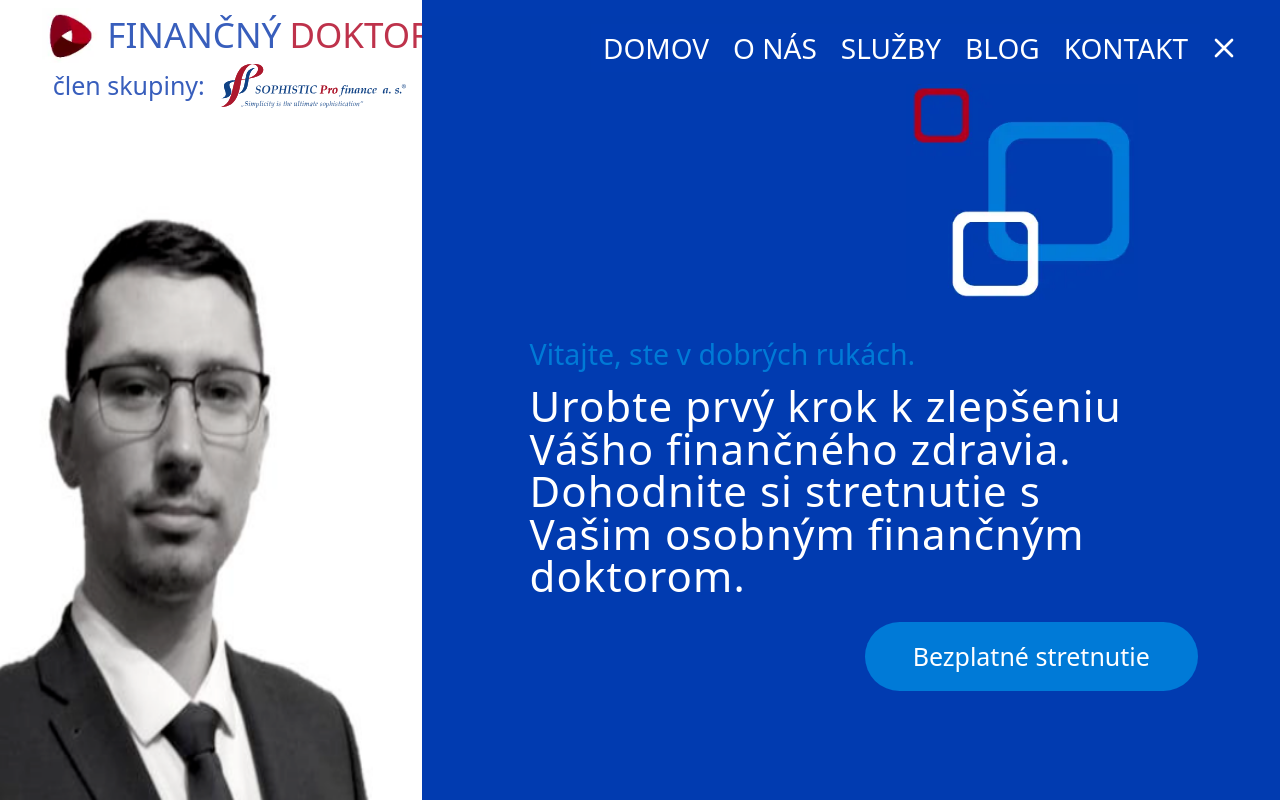
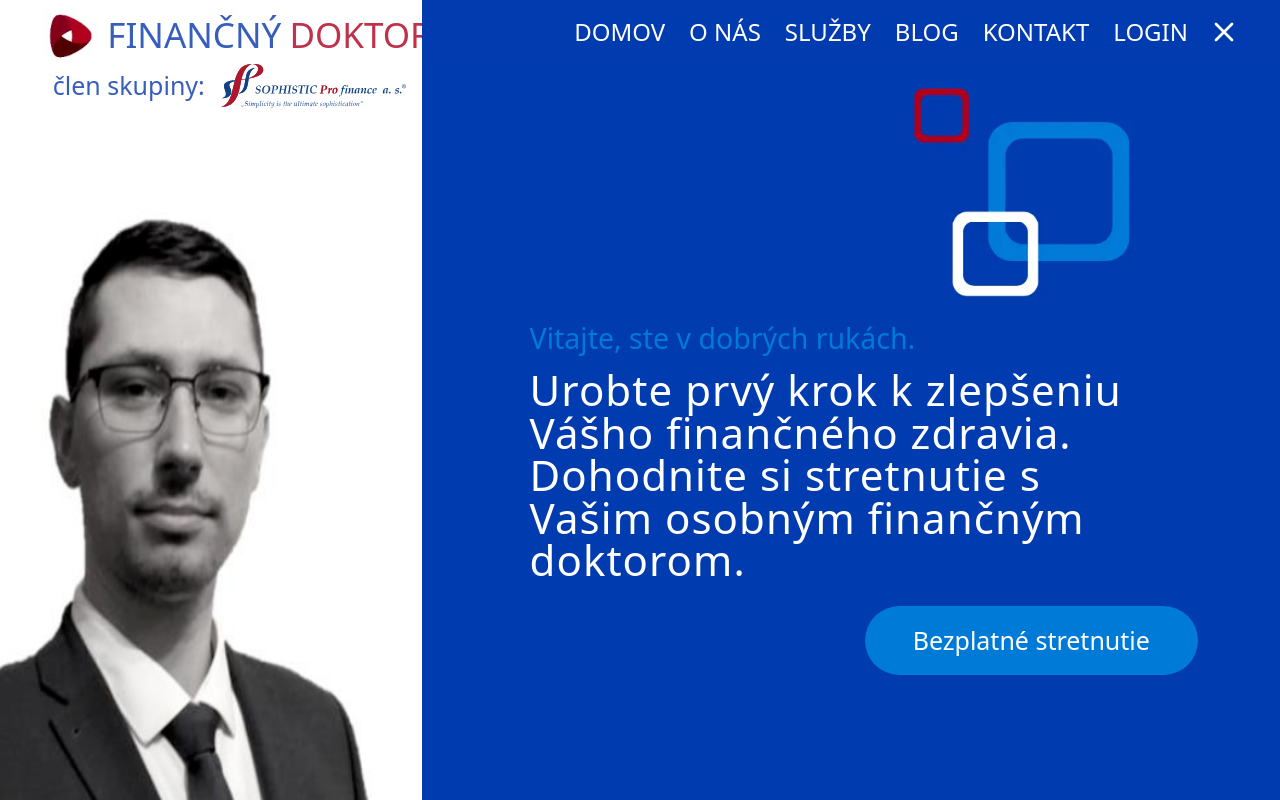
Before and after one commit to pkvarg/findoktor, a React (Vite) app: page / in a window 1280 px wide. Both pictures are taken after a click on the button "Open main menu". Shown: the top 800 px of the page. Built offline with nearby package versions, Linux system fonts and the light colour scheme; no server answers; the database is empty.

Commit message:
blog mob solved

```diff
--- a/src/components/Navbar.jsx
+++ b/src/components/Navbar.jsx
@@ -14,7 +14,7 @@ const Navbar = () => {
 
   return (
     <>
-      <nav className='lg:mt-4'>
+      <nav className=''>
         <div className='max-w-7xl mx-auto px-4 sm:px-6 lg:px-8 bg-[#ffffff] lg:bg-[#013baf] relative'>
           <div className='flex h-16 justify-end'>
             <div className='flex mt-[-5%] lg:hidden items-center ml-[10%] gap-2 mt-2 z-1 absolute top-6 -left-8'>
@@ -28,10 +28,10 @@ const Navbar = () => {
 
             <div className='flex flex-row justify-center items-center text-white z-50'>
               {isOpen && (
-                <div className='bg-[#013bb0] translate-y-[90%] md:translate-y-[75%] lg:translate-y-0 flex flex-col lg:flex-row translate-x-[30%] md:translate-x-[50%] lg:translate-x-0 justify-center items-end'>
+                <div className='bg-[#013bb0] translate-y-[65%] md:translate-y-[75%] lg:translate-y-0 flex flex-col lg:flex-row translate-x-[40%] md:translate-x-[50%] lg:translate-x-0 justify-center items-end'>
                   <a
                     href='/'
-                    className='text-[36px] lg:text-[28px] font-[350] hover:bg-[#007ad6] hover:rounded-[30px] p-2 lg:py-3 px-3 block rounded-md text-base font-medium'
+                    className='navbar-text font-[350] hover:bg-[#007ad6] hover:rounded-[30px] p-2 lg:py-3 px-3 block rounded-md text-base font-medium'
                   >
                     DOMOV
                   </a>
@@ -41,7 +41,7 @@ const Navbar = () => {
                     smooth={true}
                     offset={5}
                     duration={500}
-                    className='text-[36px] lg:text-[28px] font-[350] hover:bg-[#007ad6] hover:rounded-[30px] block  py-2 lg:py-3 p-3 rounded-md text-base font-medium'
+                    className='navbar-text font-[350] hover:bg-[#007ad6] hover:rounded-[30px] block  py-2 lg:py-3 p-3 rounded-md text-base font-medium'
                   >
                     O NÁS
                   </Link>
@@ -51,7 +51,7 @@ const Navbar = () => {
                     smooth={true}
                     offset={5}
                     duration={500}
-                    className='text-[36px] lg:text-[28px] font-[350] hover:bg-[#007ad6] hover:rounded-[30px]  py-2 lg:py-3 p-3 block rounded-md text-base font-medium'
+                    className='navbar-text font-[350] hover:bg-[#007ad6] hover:rounded-[30px]  py-2 lg:py-3 p-3 block rounded-md text-base font-medium'
                   >
                     SLUŽBY
                   </Link>
@@ -61,7 +61,7 @@ const Navbar = () => {
                     smooth={true}
                     offset={5}
                     duration={500}
-                    className='text-[36px] lg:text-[28px] font-[350] hover:bg-[#007ad6] hover:rounded-[30px] py-2 lg:py-3 p-3 block  rounded-md text-base font-medium'
+                    className='navbar-text font-[350] hover:bg-[#007ad6] hover:rounded-[30px] py-2 lg:py-3 p-3 block  rounded-md text-base font-medium'
                   >
                     BLOG
                   </Link>
@@ -71,10 +71,16 @@ const Navbar = () => {
                     smooth={true}
                     offset={5}
                     duration={500}
-                    className='text-[36px] lg:text-[28px] font-[350] hover:bg-[#007ad6] hover:rounded-[30px] py-2 lg:py-3 p-3 block  rounded-md text-base font-medium'
+                    className='navbar-text font-[350] hover:bg-[#007ad6] hover:rounded-[30px] py-2 lg:py-3 p-3 block  rounded-md text-base font-medium'
                   >
                     KONTAKT
                   </Link>
+                  <a
+                    href='/login'
+                    className='navbar-text font-[350] hover:bg-[#007ad6] hover:rounded-[30px] py-2 lg:py-3 p-3 block  rounded-md text-base font-medium'
+                  >
+                    LOGIN
+                  </a>
                 </div>
               )}
 
--- a/src/components/SinglePost.jsx
+++ b/src/components/SinglePost.jsx
@@ -62,7 +62,7 @@ const SinglePost = ({ post, isAuth }) => {
                 width='20'
                 height='20'
                 fill='currentColor'
-                class='bi bi-plus-square'
+                className='bi bi-plus-square'
                 viewBox='0 0 16 16'
               >
                 <path d='M14 1a1 1 0 0 1 1 1v12a1 1 0 0 1-1 1H2a1 1 0 0 1-1-1V2a1 1 0 0 1 1-1h12zM2 0a2 2 0 0 0-2 2v12a2 2 0 0 0 2 2h12a2 2 0 0 0 2-2V2a2 2 0 0 0-2-2H2z' />
--- /dev/null
+++ b/src/components/test.jsx
@@ -0,0 +1,7 @@
+import React from 'react'
+
+const test = () => {
+  return <div>test</div>
+}
+
+export default test
--- a/src/index.css
+++ b/src/index.css
@@ -2,8 +2,16 @@
 @tailwind components;
 @tailwind utilities;
 
+#root {
+  overflow-x: hidden;
+}
+
 body {
   overflow-x: hidden;
+}
+
+.navbar-text {
+  font-size: 24px;
 }
 
 .hero-bg-left {
--- a/src/pages/CreateBlog.jsx
+++ b/src/pages/CreateBlog.jsx
@@ -41,11 +41,10 @@ const CreateBlog = () => {
               text,
               url,
               image: image.name,
-              author: 'Peto',
-              // author: {
-              //   name: auth.currentUser.displayName,
-              //   id: auth.currentUser.uid,
-              // },
+              author: {
+                name: auth.currentUser.displayName,
+                id: auth.currentUser.uid,
+              },
             })
           })
           .catch((error) => {
@@ -68,27 +67,27 @@ const CreateBlog = () => {
   }
 
   return isAuth ? (
-    <div className='bg-[#013bb0] text-white pb-[8%]'>
+    <div className='bg-[#013bb0] text-white pb-[8%] w-[100vw]'>
       <h1
         className='text-[25px] cursor-pointer p-4'
         onClick={() => navigate('/')}
       >
         Home.
       </h1>
-      <div className='text-white mt-[2%]'>
+      <div className='text-white mt-8 lg:mt-[2%]'>
         <h1 className='text-center text-[35px]'>Create New Blog Post</h1>
 
-        <div className='flex flex-col mt-4 gap-4 text-[25px] mx-[5%] lg:mx-[30%]'>
+        <div className='flex flex-col mt-8 lg:mt-4 gap-8 lg:gap-4 text-[25px] mx-[5%] lg:mx-[30%]'>
           <div>
             <label className='hidden lg:block'>Image : </label>
             <input type='file' onChange={handleImageChange} />
           </div>
 
-          <div>
+          {/* <div>
             <img src={urlLink} />
-          </div>
+          </div> */}
 
-          <div className='flex justify-between'>
+          <div className='flex justify-between mt-8 lg:mt-0'>
             <label className='hidden lg:block'>Title : </label>
             <textarea
               className='text-black w-[95%] lg:w-[85%]'
@@ -121,7 +120,7 @@ const CreateBlog = () => {
             />
           </div>
           <button
-            className='bg-[#007ad7] p-4 mt-2 lg:w-[85%] lg:ml-auto rounded-[30px] hover:border'
+            className='bg-[#007ad7] p-4 mt-6 lg:mt-2 lg:w-[85%] lg:ml-auto rounded-[30px] hover:border'
             onClick={createPost}
           >
             {' '}
--- a/src/pages/EditBlog.jsx
+++ b/src/pages/EditBlog.jsx
@@ -70,11 +70,10 @@ const EditBlog = () => {
                 text,
                 url,
                 imageName,
-                author: 'Peto',
-                // author: {
-                //   name: auth.currentUser.displayName,
-                //   id: auth.currentUser.uid,
-                // },
+                author: {
+                  name: auth.currentUser.displayName,
+                  id: auth.currentUser.uid,
+                },
               })
             })
             .catch((error) => {
@@ -95,11 +94,10 @@ const EditBlog = () => {
           title,
           intro,
           text,
-          author: 'Peto',
-          // author: {
-          //   name: auth.currentUser.displayName,
-          //   id: auth.currentUser.uid,
-          // },
+          author: {
+            name: auth.currentUser.displayName,
+            id: auth.currentUser.uid,
+          },
         })
         //alert('Post updated no Img')
         toast.success('Post Updated')
@@ -173,13 +171,15 @@ const EditBlog = () => {
                       }}
                     />
                   </div>
+                  <div className='flex justify-center'>
                     <button
-                    className='bg-[#007ad7] p-4 mt-2 w-[85%] ml-auto rounded-[30px] hover:border'
+                      className='bg-[#007ad7] p-4 mt-2 w-[85%] lg:ml-auto rounded-[30px] hover:border'
                       onClick={() => editPost(post.id)}
                     >
                       {' '}
                       Edit Post
                     </button>
+                  </div>
                 </div>
               )
           )}
--- a/src/pages/Login.jsx
+++ b/src/pages/Login.jsx
@@ -61,7 +61,7 @@ const Login = () => {
   return (
     <>
       <div className='bg-[#013bb0] text-white h-[100vh]'>
-        <div className='flex gap-4 items-start p-8'>
+        <div className='flex gap-4 flex-col lg:flex-row items-start p-8'>
           <h1
             className='text-[25px] cursor-pointer hover:border px-2 rounded-xl'
             onClick={() => navigate('/')}
@@ -101,7 +101,7 @@ const Login = () => {
         </div>
         <button
           onClick={signInWithGoogle}
-          className='bg-[#158765] m-8 p-2 rounded-xl text-[25px] hover:border'
+          className='bg-[#158765] ml-8 p-2 rounded-xl text-[25px] hover:border'
         >
           Log in with Google
         </button>
```
Lines whose indentation alone changed are shown as unchanged.
